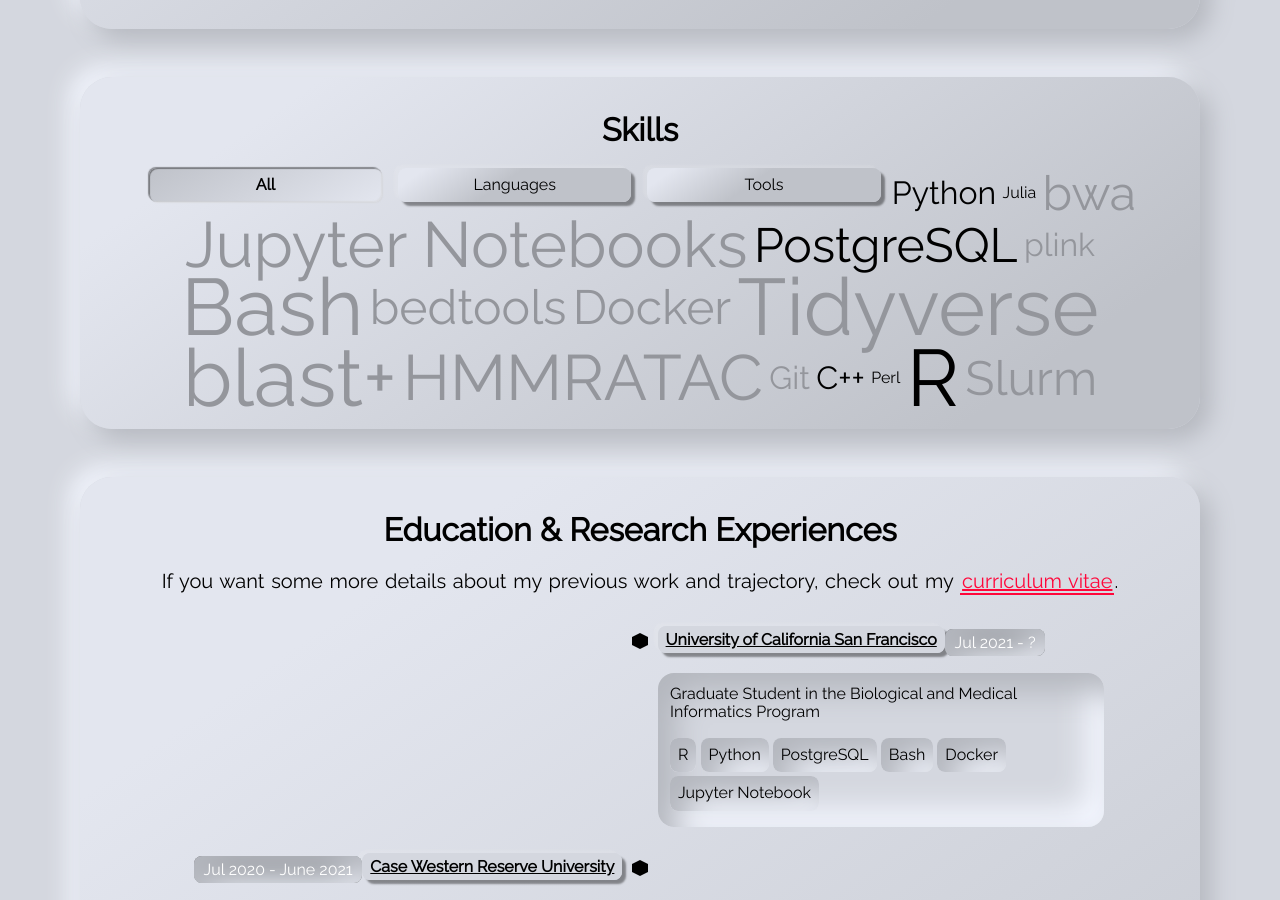
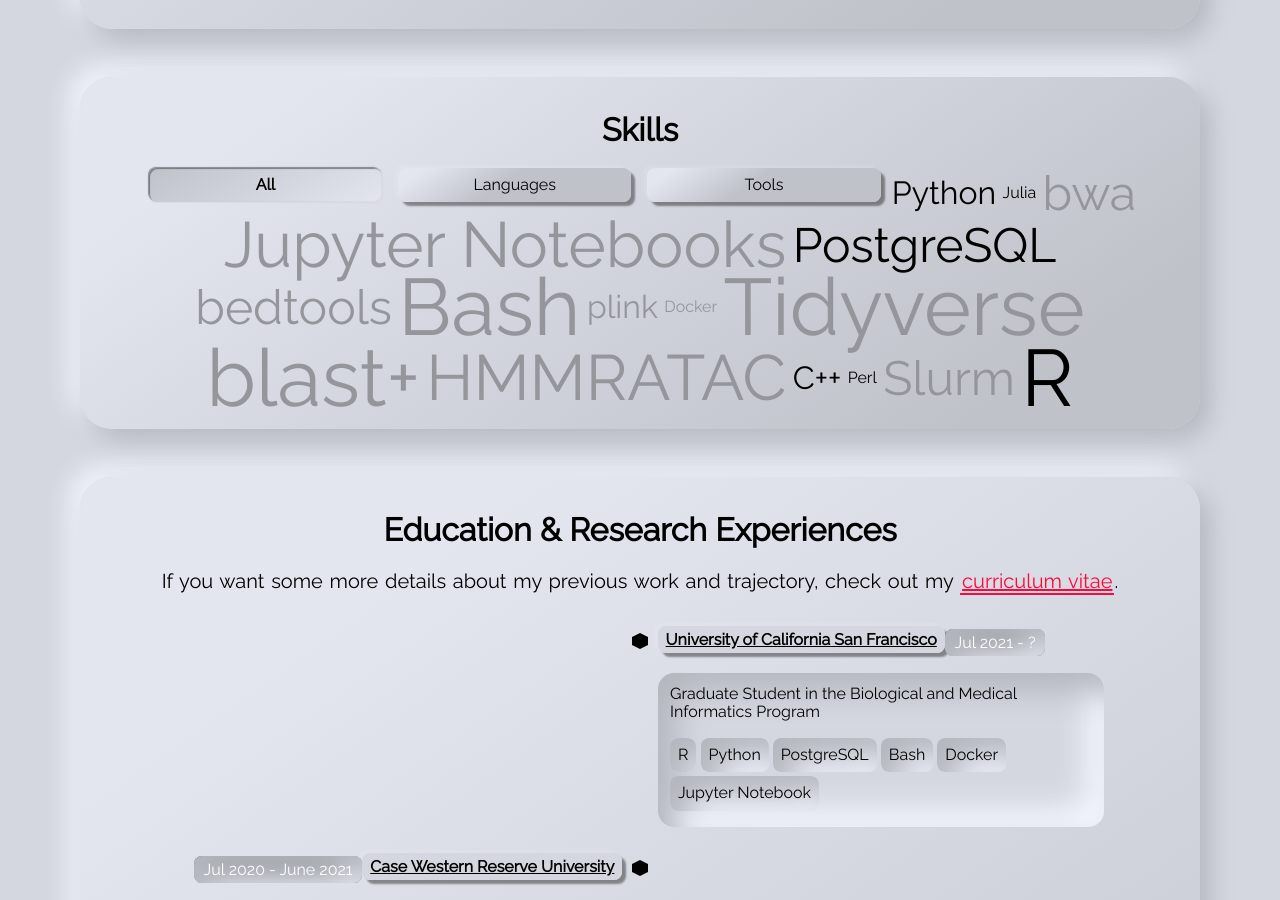
Before and after one commit to seba2550/computational-violist, a Jekyll site: the page built from index.html, in a window 1280 px wide and 900 px high, scrolled down 1564 px. Built offline with Jekyll 4.4.1, drawn with Linux system fonts in a browser that asks for light colours.

Commit message:
Update skills-tools.yml

```diff
--- a/_data/skills-tools.yml
+++ b/_data/skills-tools.yml
@@ -5,8 +5,6 @@
 # - name: Git
 #   weight: 5
 
-- name: Git
-  weight: 2
 
 - name: Bash
   weight: 5
@@ -36,4 +34,4 @@
   weight: 4
 
 - name: Docker
-  weight: 3
+  weight: 1
```
